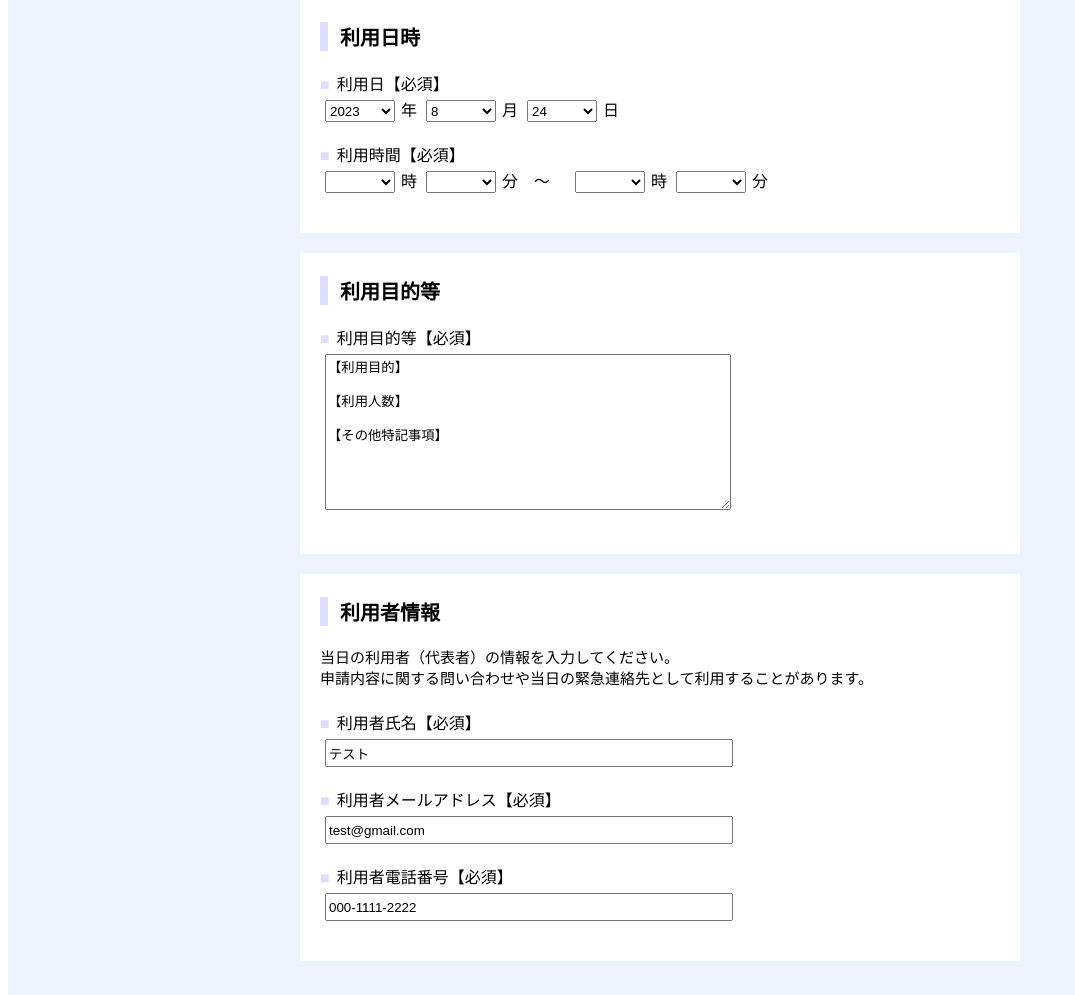
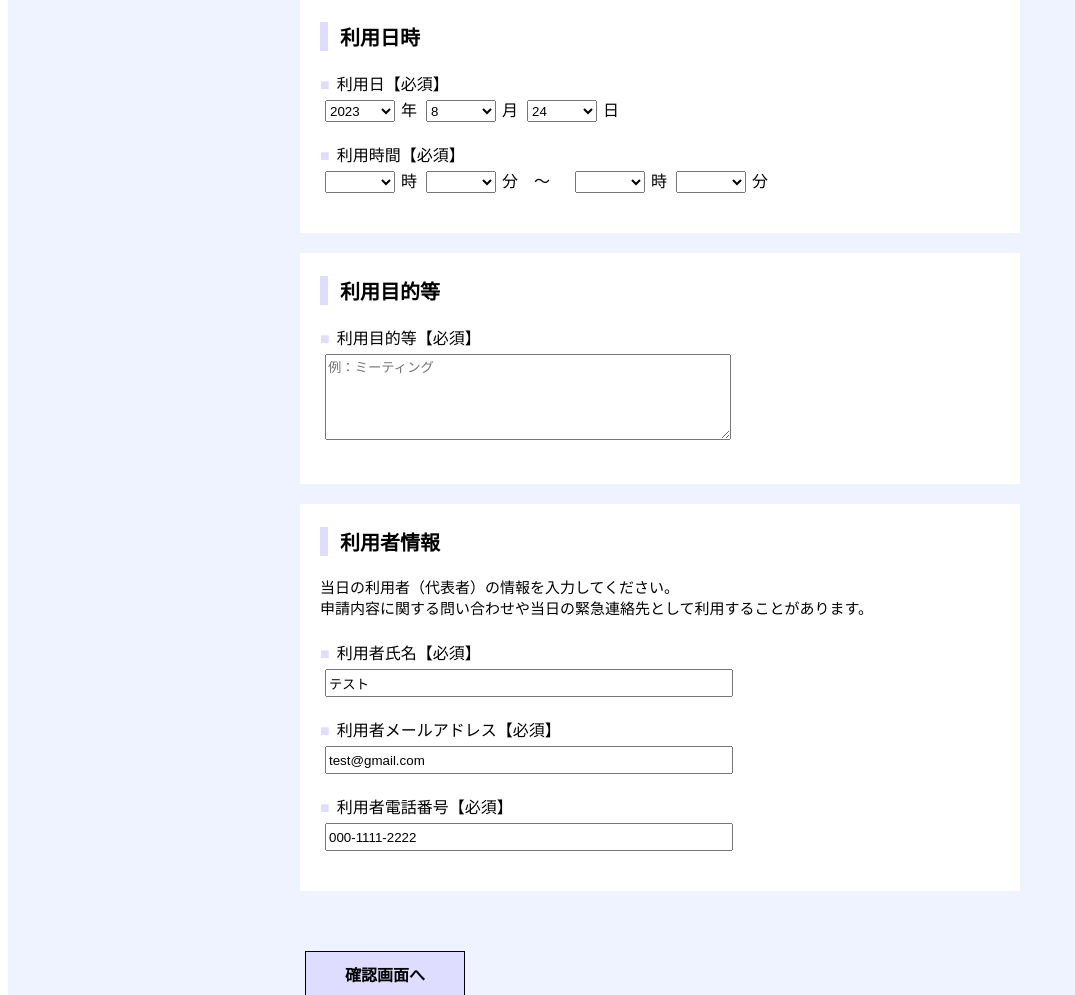
Before and after one commit to hackathon-Cteam/shinseikun, a Flask app: page /form in a window 1280 px wide. Shown: the part 658-1653 px from the top of the page, without its empty margins (0-1075 px from the left). Run offline with Flask 2, Linux system fonts and the light colour scheme; data comes from the database, SQL or seed files in the repository; data that the repository does not hold is empty.

Commit message:
利用目的等ボックスの修正

```diff
--- a/ChatApp/view/static/css/application-form.css
+++ b/ChatApp/view/static/css/application-form.css
@@ -154,7 +154,7 @@ td {
 /* フォーム（テキストエリア）*/
 .application-form textarea {
   width: 400px;
-  height: 150px;
+  height: 80px;
   margin-top: 5px;
   margin-bottom: 20px;
   margin-left: 5px;
--- a/ChatApp/view/templates/page/application-form.html
+++ b/ChatApp/view/templates/page/application-form.html
@@ -124,14 +124,7 @@
                   <!-- <ul class="application-form-flashes">※30文字以上200文字以内で入力してください</ul>　　--- 出し分け処理必要 --- -->
                   <br>
                   <!----- 自由入力フォームにデフォルト表示させるテンプレート　 ----->
-                  <textarea id="purpose" name="purpose" required>
-【利用目的】
-
-【利用人数】
-
-【その他特記事項】
-
-                  </textarea>
+                  <textarea id="purpose" name="purpose" placeholder="例：ミーティング" required></textarea>
                   <!----- /自由入力フォームにデフォルト表示させるテンプレート　 ----->
             </div>
           </div>
```
